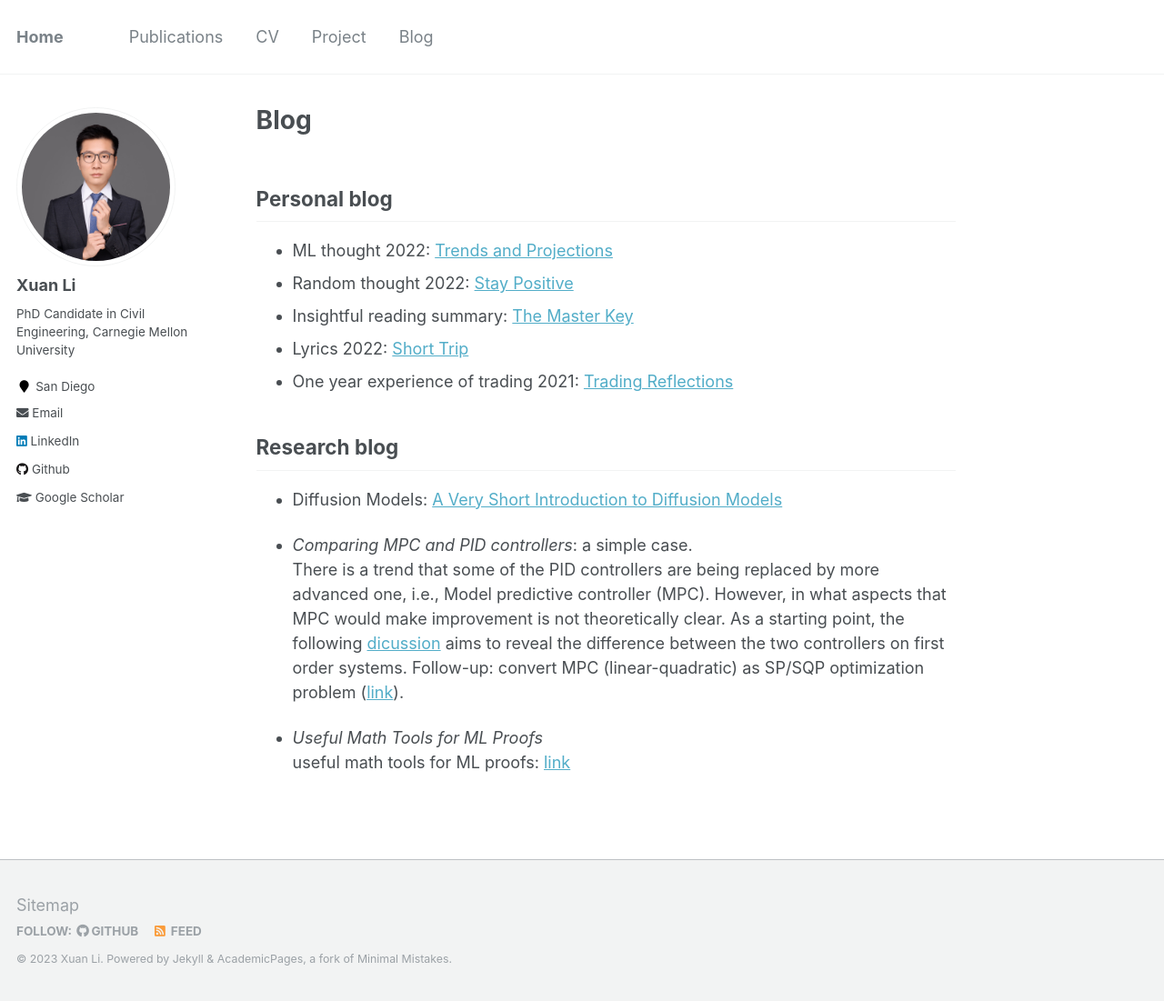
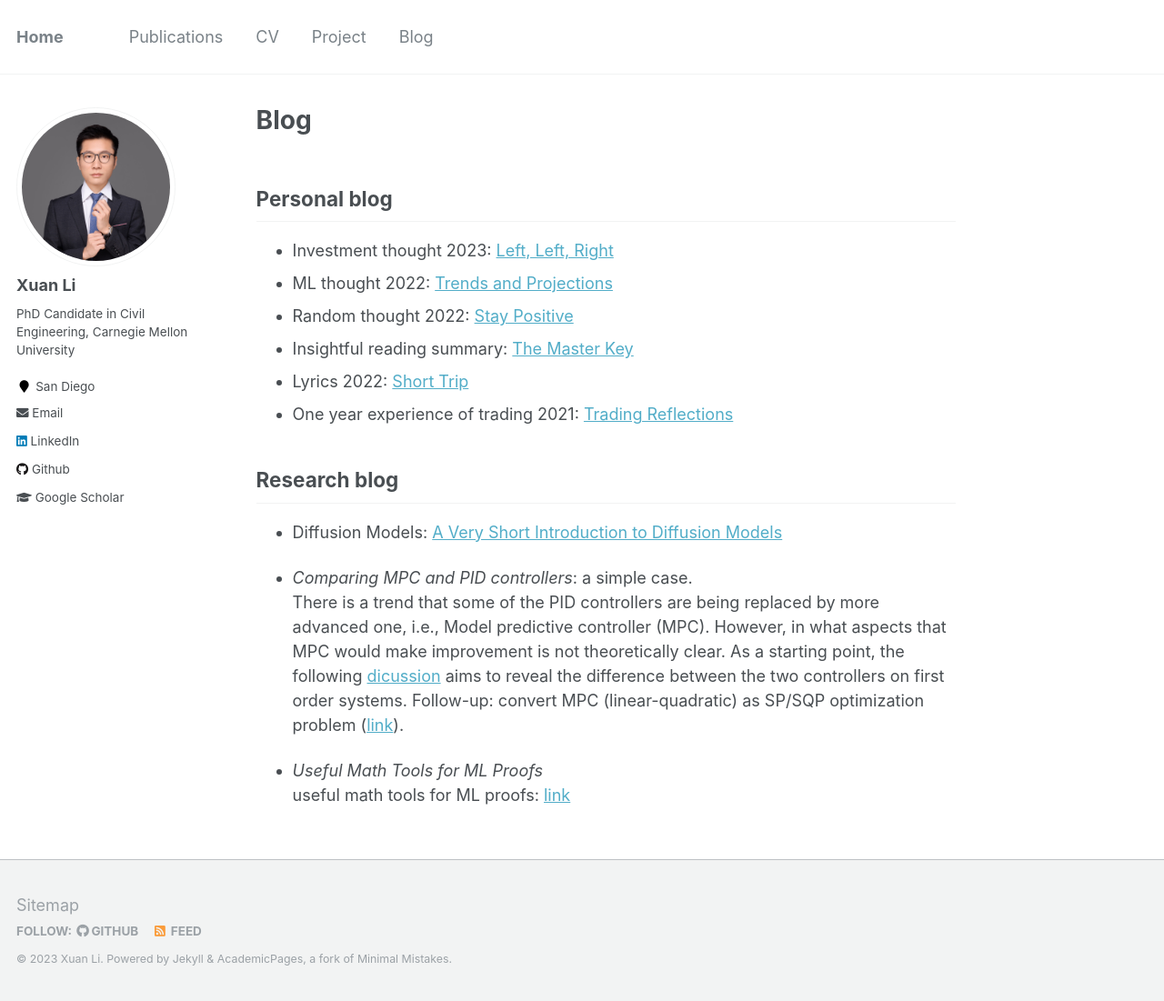
Before and after one commit to milanlx/milanlx.github.io, a Jekyll site: the page built from _pages/blog.md, in a window 1280 px wide and 1101 px high. Shown: the whole window at 91% size. Built offline with Jekyll 4.4.1, drawn with Linux system fonts in a browser that asks for light colours.

Commit message:
Update blog.md

```diff
--- a/_pages/blog.md
+++ b/_pages/blog.md
@@ -6,6 +6,8 @@ author_profile: true
 
 Personal blog
 ---------------
+
+* Investment thought 2023: [Left, Left, Right](https://milanlx.github.io/files/blogs/trading_2023_thoughts.pdf)
 * ML thought 2022: [Trends and Projections](https://milanlx.github.io/files/blogs/ML_thoughts_2022.pdf)
 * Random thought 2022: [Stay Positive](https://milanlx.github.io/files/trading_2022_thoughts.pdf)
 * Insightful reading summary: [The Master Key](https://milanlx.github.io/files/blogs/the_master_key.pdf)
```
